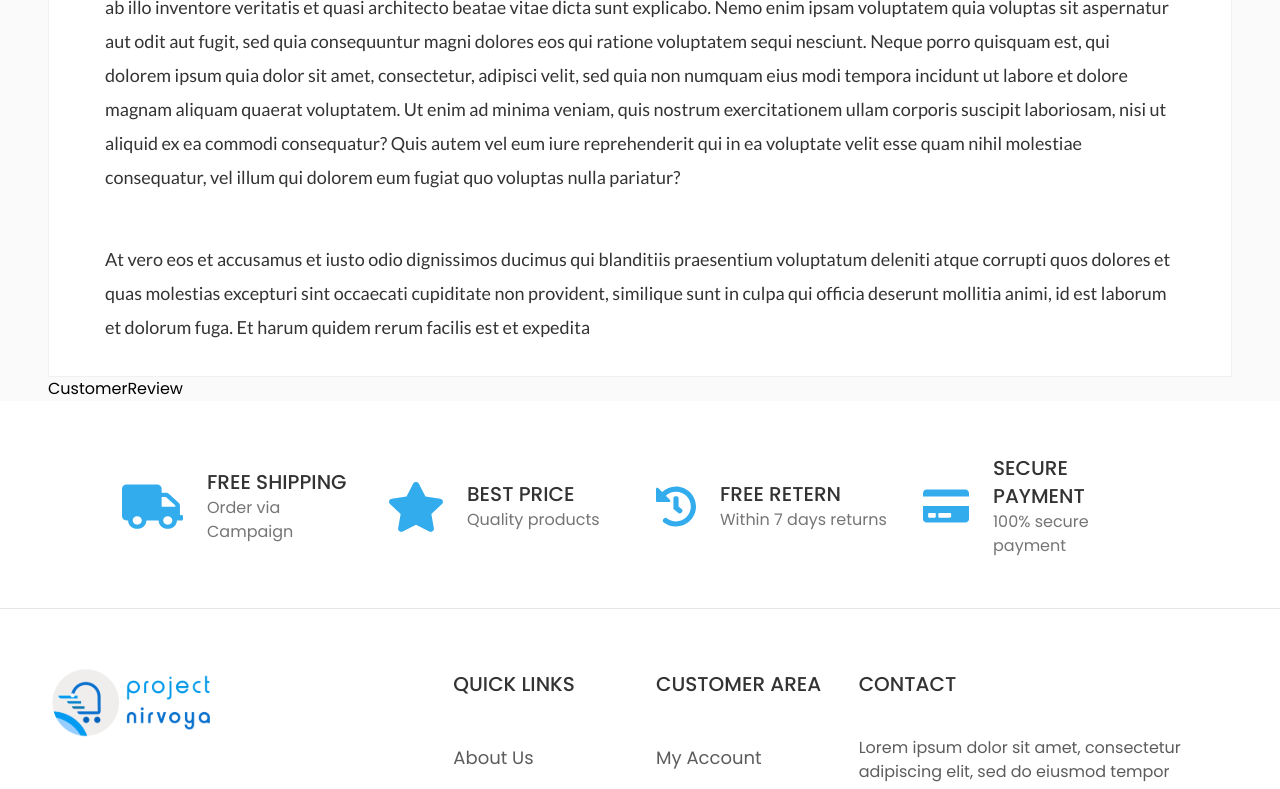
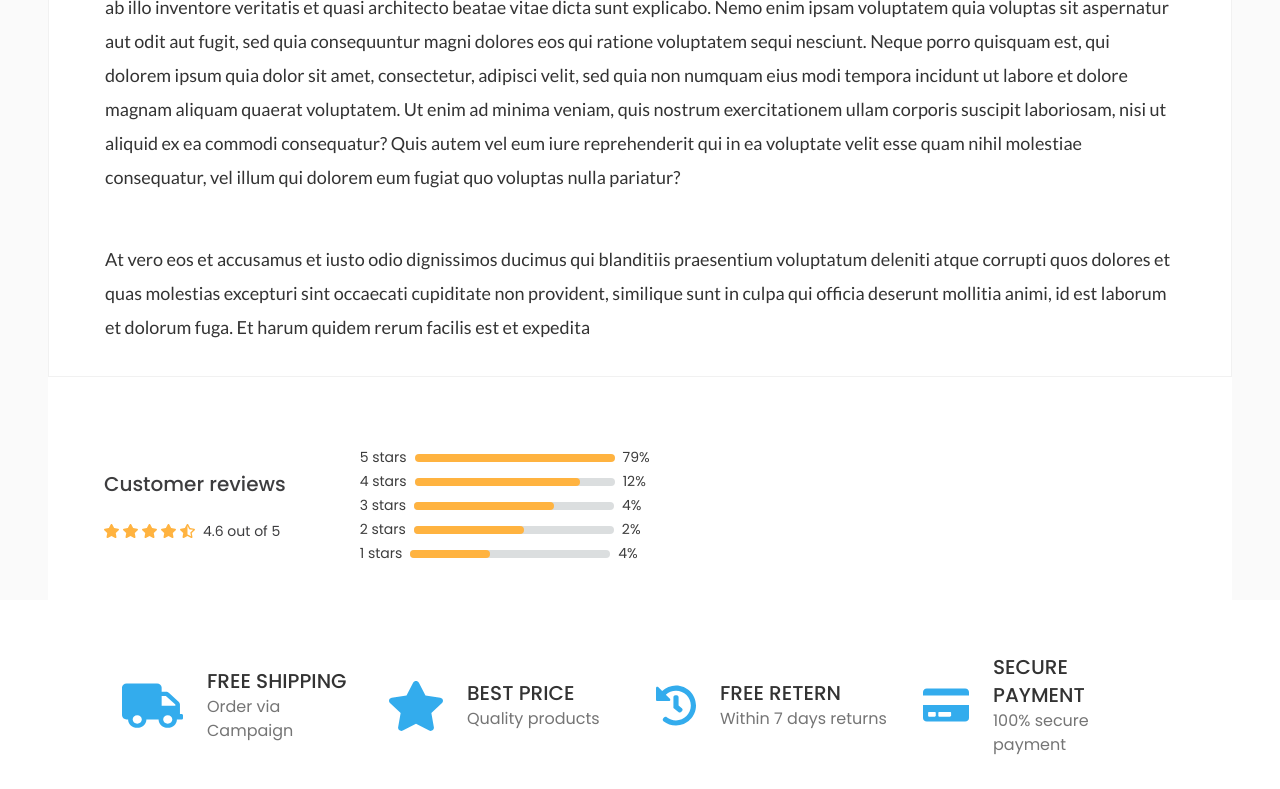
Before and after one commit to nursoftwarebd/glamcart-e-commerce, a Next.js app: page /product-details in a window 1280 px wide. Shown: the part 1453-2242 px from the top of the page. Built offline with nearby package versions, Linux system fonts and the light colour scheme.

Commit message:
customer reviews

```diff
--- a/src/components/screen/ProductDetails/CustomerReview.jsx
+++ b/src/components/screen/ProductDetails/CustomerReview.jsx
@@ -1,8 +1,53 @@
+import Image from "next/image";
+import five_star from "../../../assets/icons/five_star.svg";
 
 const CustomerReview = () => {
   return (
-    <div>
-      CustomerReview
+    <div className="pt-7.5 bg-white">
+      <div className="pl-14 pt-10 pb-9 flex items-center gap-[74px]">
+        <div className="space-y-5">
+            <h5 className="text-black3D font-medium text-xl leading-[30px]">Customer reviews</h5>
+            <div className="flex items-center gap-2">
+               <Image src={five_star} alt="five_star" />
+               <p className="text-black3D text-sm leading-6">4.6 out of 5</p>
+            </div>
+        </div>
+        <div className=' space-y-[3px]'>
+                        <div className=' flex items-center gap-2'>
+                            <p className='text-[14px] leading-[21px] text-[#3d3d3d]'>5 stars</p>
+                            <div className=' w-[200px] h-[8px] rounded-[5px] bg-[#FFB340]'></div>
+                            <p className='text-[14px] leading-[21px] text-[#3d3d3d]'>79%</p>
+                        </div>
+                        <div className=' flex items-center gap-2'>
+                            <p className='text-[14px] leading-[21px] text-[#3d3d3d]'>4 stars</p>
+                            <div className=' w-[200px] h-[8px] rounded-[5px] bg-[#DBDEDF] '>
+                            <div className=' w-[165px] h-[8px] rounded-[5px] bg-[#FFB340] '></div>
+                            </div>
+                            <p className='text-[14px] leading-[21px] text-[#3d3d3d]'>12%</p>
+                        </div>
+                        <div className=' flex items-center gap-2'>
+                            <p className='text-[14px] leading-[21px] text-[#3d3d3d]'>3 stars</p>
+                            <div className=' w-[200px] h-[8px] rounded-[5px] bg-[#DBDEDF] '>
+                            <div className=' w-[140px] h-[8px] rounded-[5px] bg-[#FFB340] '></div>
+                            </div>
+                            <p className='text-[14px] leading-[21px] text-[#3d3d3d]'>4%</p>
+                        </div>
+                        <div className=' flex items-center gap-2'>
+                            <p className='text-[14px] leading-[21px] text-[#3d3d3d]'>2 stars</p>
+                            <div className=' w-[200px] h-[8px] rounded-[5px] bg-[#DBDEDF] '>
+                            <div className=' w-[110px] h-[8px] rounded-[5px] bg-[#FFB340] '></div>
+                            </div>
+                            <p className='text-[14px] leading-[21px] text-[#3d3d3d]'>2%</p>
+                        </div>
+                        <div className=' flex items-center gap-2'>
+                            <p className='text-[14px] leading-[21px] text-[#3d3d3d]'>1 stars</p>
+                            <div className=' w-[200px] h-[8px] rounded-[5px] bg-[#DBDEDF] '>
+                            <div className=' w-[80px] h-[8px] rounded-[5px] bg-[#FFB340] '></div>
+                            </div>
+                            <p className='text-[14px] leading-[21px] text-[#3d3d3d]'>4%</p>
+                        </div>
+                    </div>
+      </div>
     </div>
   );
 };
--- a/src/components/screen/ProductDetails/ProductDetails.jsx
+++ b/src/components/screen/ProductDetails/ProductDetails.jsx
@@ -18,14 +18,14 @@ const ProductDetails = () => {
                 </h4>
                 <div className="pt-6 pl-3 grid lg:grid-cols-2">
                   <div>
-                    <ul className="list-disc list-inside text-lg leading-[34px] text-blackPrimary">
+                    <ul className="list-disc list-inside details_pra  text-blackPrimary">
                       {items.content.slice(0, 6).map((list, index) => (
                         <li key={index}>{list}</li>
                       ))}
                     </ul>
                   </div>
                   <div>
-                    <ul className="list-disc list-inside lg:list-outside text-lg leading-[34px] text-blackPrimary">
+                    <ul className="list-disc list-inside lg:list-outside details_pra  text-blackPrimary">
                       {items.content.slice(6).map((list, index) => (
                         <li key={index}>{list}</li>
                       ))}
--- a/src/styles/globals.css
+++ b/src/styles/globals.css
@@ -62,6 +62,7 @@ body {
 .details_pra {
   @apply font-lato text-lg font-normal leading-[34px];
 }
+
 /* slider css */
 
 .slick-slide > div {
--- a/tailwind.config.js
+++ b/tailwind.config.js
@@ -65,10 +65,12 @@ module.exports = {
         lineThrough: "#8D8D8D"
       },
       margin: {
+        7.5:"30px",
         11.5: "45px",
         13: "50px",
       },
       padding: {
+        7.5:"30px",
         11.5: "45px",
         13: "50px",
       },
```
Also changed, not shown: src/assets/icons/five_star.svg (added).
